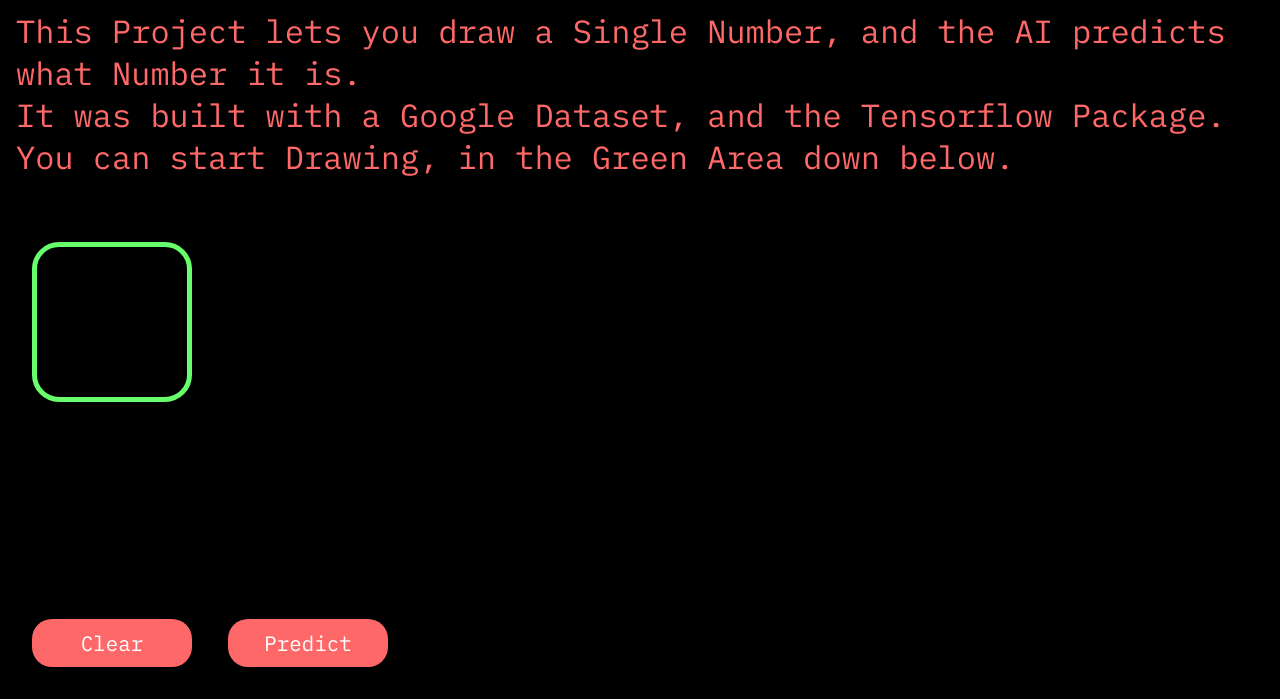
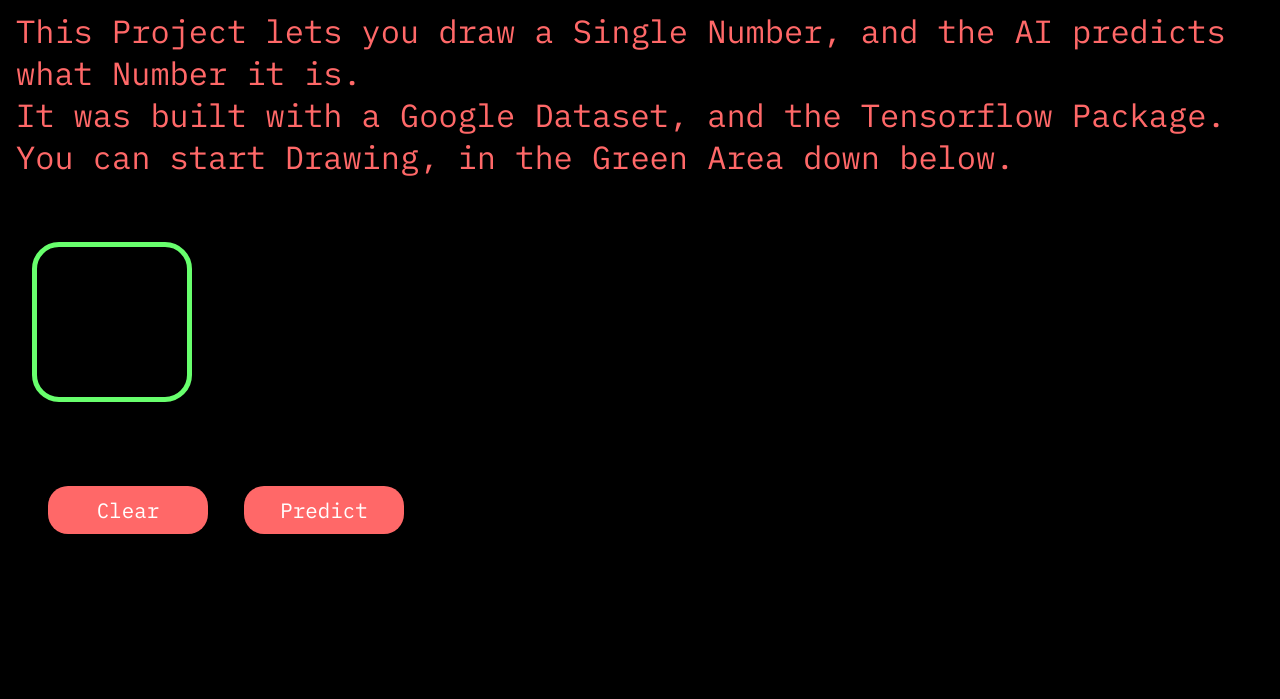
Before and after one commit to Erlaubnis/number-recognition, a website: page public/index.html in a window 1280 px wide. Shown: the part 101-800 px from the top of the page. Drawn offline with nearby package versions, Linux system fonts and the light colour scheme; a script that the page names is missing.

Commit message:
bug fixes

```diff
--- a/public/assets/css/style.sass
+++ b/public/assets/css/style.sass
@@ -60,6 +60,6 @@ p
 
 
 .buttons
-    position: absolute
-    bottom: 2rem
+    position: relative
+    margin-top: 5rem
     left: 2rem
```
Also changed, not shown: app.js (line endings or trailing spaces), public/assets/css/style.css, 1 other file.
